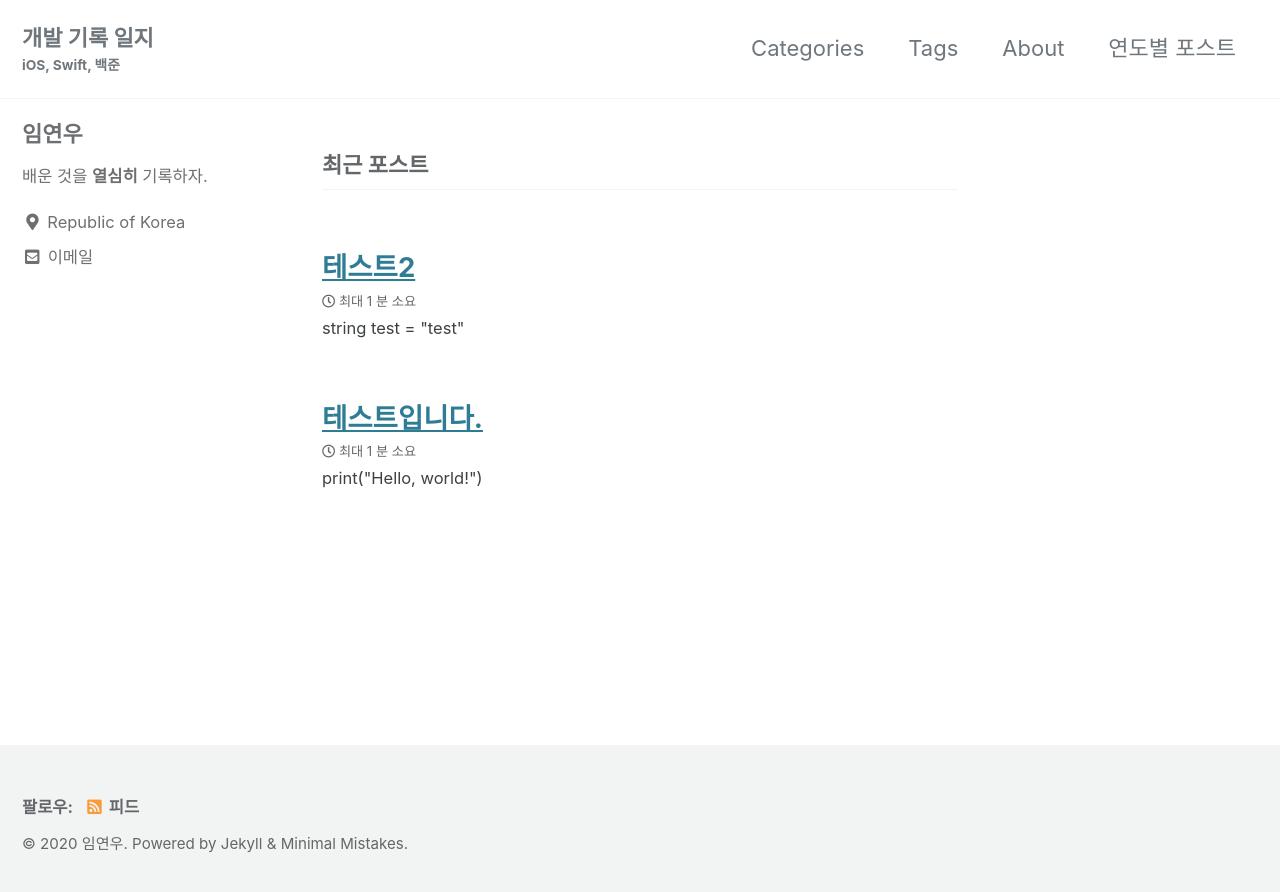
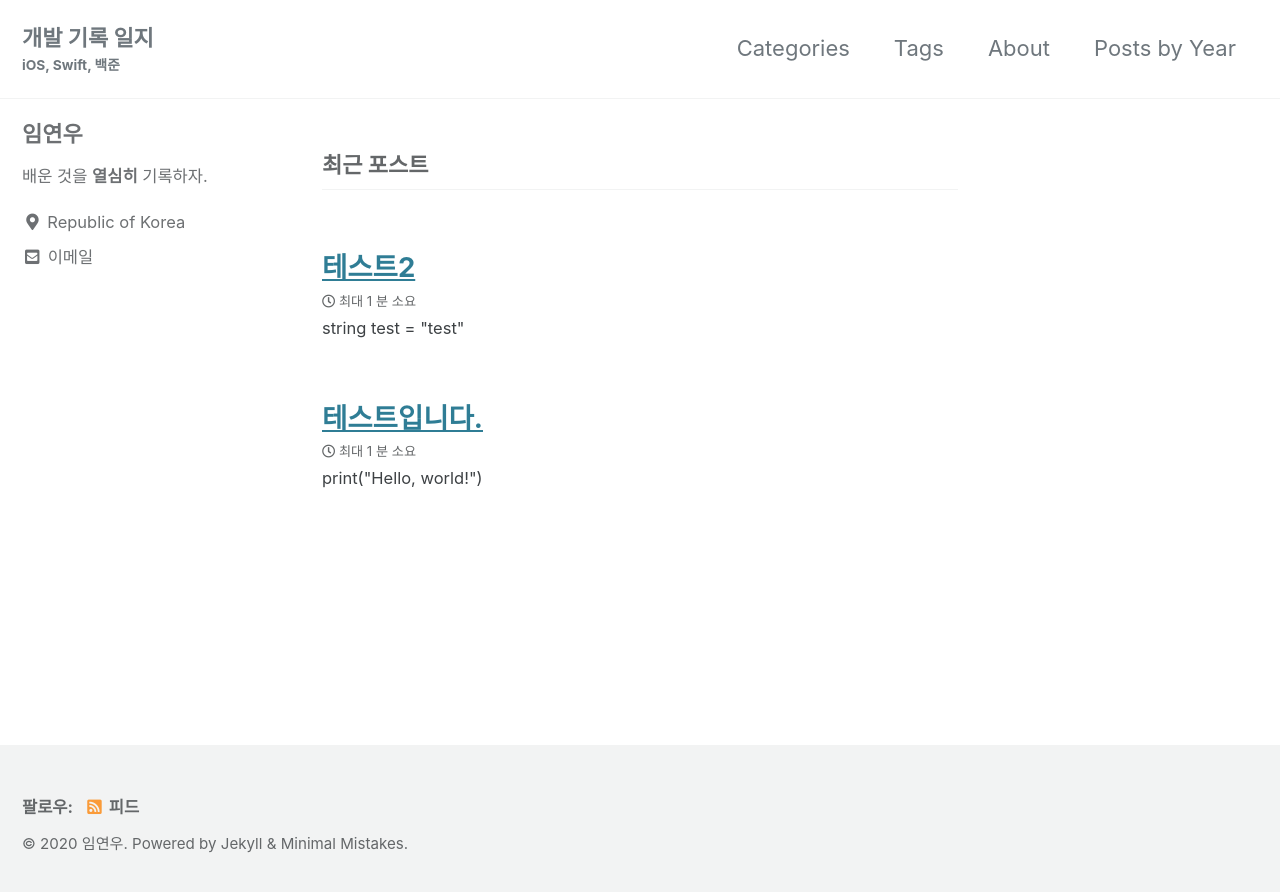
Before and after one commit to terry1213/terry1213.github.io, a Jekyll site: the page built from index.html, in a window 1280 px wide. Shown: the top 892 px of the page. Built offline with Jekyll 4.4.1, drawn with Linux system fonts in a browser that asks for light colours; cached includes are drawn as plain includes; the list of posts is cut into pages by our own code.

Commit message:
Posts by Year 추가
Posts by Year 추가

```diff
--- a/_data/navigation.yml
+++ b/_data/navigation.yml
@@ -5,5 +5,5 @@ main:
     url: /tags/
   - title: "About"
     url: /about/
-  - title: "연도별 포스트"
-    url: /posts/
+  - title: "Posts by Year"
+    url: /year-archive/
```
